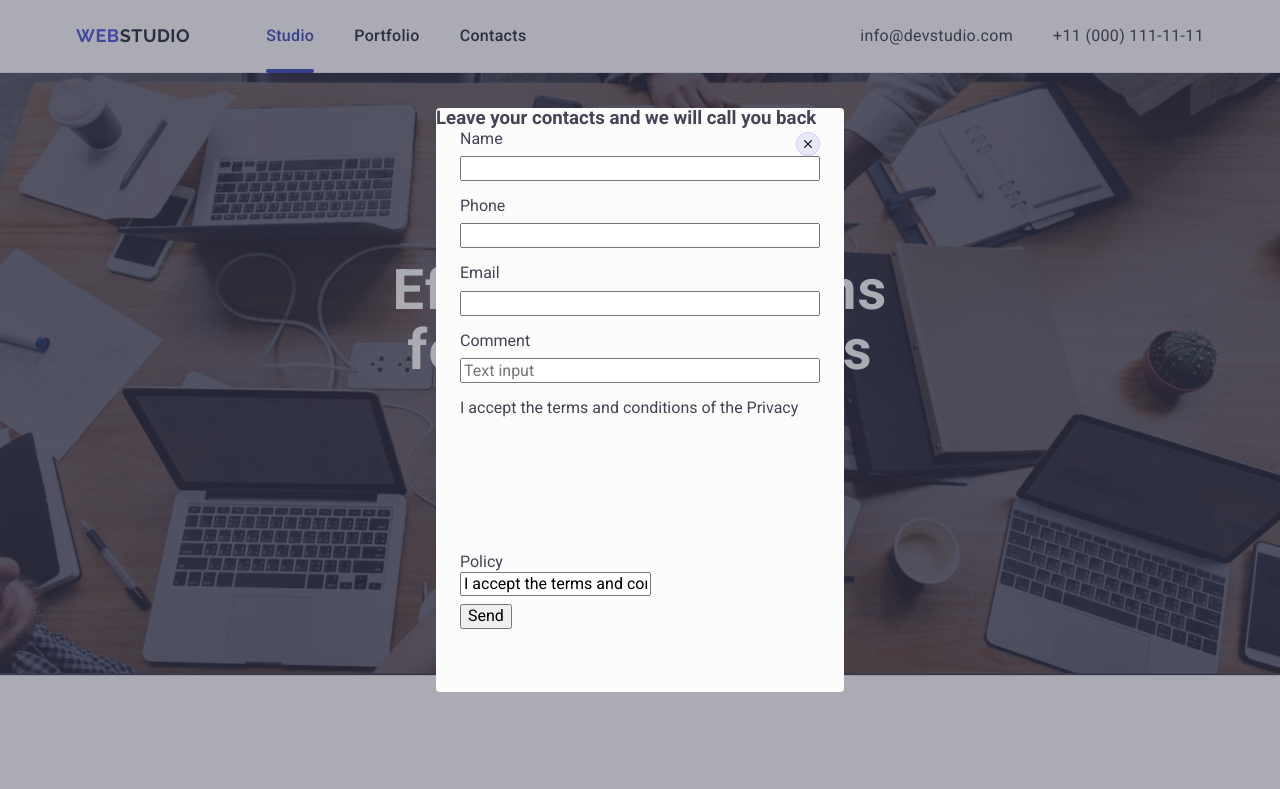
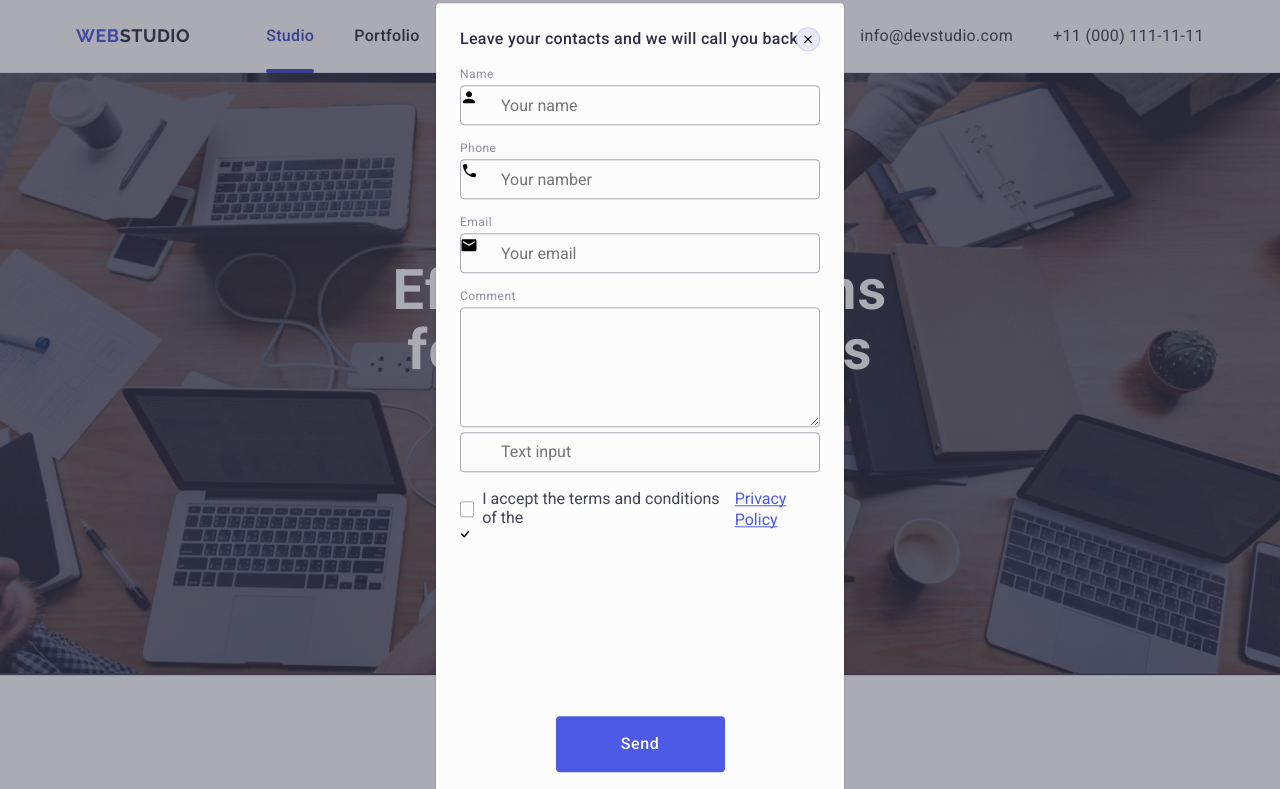
Before and after one commit to Kravchishyna/goit-markup-hw-05, a plain HTML site: page index.html in a window 1280 px wide. Shown: the top 789 px of the page. Drawn offline with nearby package versions, Linux system fonts and the light colour scheme.

Commit message:
add form

```diff
--- a/css/styles.css
+++ b/css/styles.css
@@ -501,6 +501,7 @@ background-color: #404bbf;
     width: 100%;
     height: 100%;
     display: flex;
+    z-index: 999999;
     background-color: rgba(46, 47, 66, 0.4);
     opacity: 0;
     visibility: hidden;
@@ -519,7 +520,9 @@ background-color: #404bbf;
     background: #fcfcfc;
     border-radius: 4px;
     width: 408px;
+    padding: 24px;
     min-height: 584px;
+    box-shadow: 0 1px 1px 0 rgba(0, 0, 0, 0.14), 0 1px 3px 0 rgba(0, 0, 0, 0.12), 0 2px 1px 0 rgba(0, 0, 0, 0.2);
     transform: translate(-50%, -50%) scale(1);
     transition: transform 250ms cubic-bezier(0.4, 0, 0.2, 1);
 }
@@ -554,7 +557,7 @@ fill: #ffffff;
 .form {
     display: flex;
     width: 360px;
-    height: 336px;
+
     align-items: flex-start;
     justify-content: flex-start;
     flex-direction: column;
@@ -563,7 +566,122 @@ fill: #ffffff;
     margin-right: auto;
 }
 .input-form {
+    border: 1px solid rgba(46, 47, 66, 0.4);
+    border-radius: 4px;
+    width: 360px;
+    height: 40px;
+    padding-left: 40px;
+    margin-bottom: 8px;
+    background-color: transparent;
+}
+.input-form:focus{
+    border-color: #4d5ae5;
+    outline: transparent;
+    transition: border-color 250ms   transition 250ms cubic-bezier(0.4, 0, 0.2, 1);
+}
+.form-title {
+    font-weight: 500;
+    font-size: 16px;
+    line-height: 1.5;
+    letter-spacing: 0.02em;
+    color: #2e2f42;
+    max-width: 360px;
+    margin-bottom: 16px;
+    display: flex;
+}
+.form-dscr {
+    display: block;
+    font-size: 12px;
+    line-height: 1.17;
+    letter-spacing: 0.04em;
+    color: #8e8f99;
+    margin-bottom: 4px;
+}
+.input-form-wrap {
+    position: relative;
+}
+.icon-form {
+    position: absolute;
+    top: 0;
+    left: 0;
+
+}
+.input-form:focus + .icon-form {
+    color: #4d5ae5;
+    transition: 250ms cubic-bezier(0.4, 0, 0.2, 1);
+}
+.form-comment-dscr {
+    border: 1px solid rgba(46, 47, 66, 0.4);
+    border-radius: 4px;
     width: 100%;
-    height: 58px;
-    margin-bottom: 8px;
+    height: 120px;
+    background-color: transparent;
+    padding: 8px 16px;
+    transition: 250ms cubic-bezier(0.4, 0, 0.2, 1);
 }
+.form-comment-dscr:focus {
+    border-color: #4d5ae5;
+    outline: transparent;
+
+}
+.form-comment-dscr::placeholder{
+    font-weight: 400;
+    font-size: 12px;
+    line-height: 1.17;
+    letter-spacing: 0.04em;
+    color: rgba(46, 47, 66, 0.4);
+}
+.box-wrap {
+    display: flex;
+    align-items: center;
+    justify-content: flex-start;
+    flex-direction: row;
+    gap: 8px;
+}
+.checkbox-link {
+    line-height: 1.33;
+    text-decoration: underline;
+    text-decoration-skip-ink: none;
+    color: #4d5ae5;
+
+}
+.box-wrap-inv {
+    display: inline-flex;
+    justify-content: center;
+    align-items: center;
+    width: 16px;
+    height: 16px;
+    border-radius: 2px;
+    border: 1px solid rgba(46, 47, 66, 0.4);
+    cursor: pointer;
+    fill: #ffffff;
+}
+.checkbox:checked + .box-wrap .box-wrap-inv{
+    background-color: #404bbf;
+    border-color: #404bbf;
+    fill: #ffffff;
+}
+
+.checkbox-wrapper {
+    margin-bottom: 24px;
+}
+.checkbox:focus + .box-wrap .box-wrap-inv {
+    outline: 2px solid rgba(0, 0, 255, 0.5);
+}
+.input-btn {
+    font-family: "Roboto", sans-serif;
+    background-color:#4d5ae5;
+    font-weight: 500;
+    font-size: 16px;
+    line-height: 1.5;
+    letter-spacing: 0.04em;
+    color:#ffffff;
+    cursor: pointer;
+    display: block;
+    min-width: 169px;
+    height: 56px;
+    border: none;
+    border-radius: 4px;
+    margin: 0 auto;
+    padding: 16px 32px;
+}
--- a/index.html
+++ b/index.html
@@ -37,21 +37,45 @@
               <div class="modal">
                 <button class="modal-btn" type="button">
                   <svg class="modal-btn-svg" width="8" height="8"><use href="./images/icons.svg#icon-close-black"></use></svg></button>
-                  <h3>Leave your contacts and we will call you back</h3>
+                  <p class="form-title">Leave your contacts and we will call you back</p>
+
                   <form class="form">
-                    <label for="name" class="form-dscr">Name</label>
-                    <input class="input-form" id="name" type="text" name="" required/>
-                    <label for="phone" class="form-dscr">Phone</label>
-                    <input class="input-form" id="phone" type="text" name="" required/>
-                    <label for="email" class="form-dscr">Email</label>
-                    <input class="input-form" id="email" type="text" name="" required/>
-                    <label for="comment" class="form-dscr">Comment</label>
-                    <input class="input-form" id="comment" type="text" name="" placeholder="Text input" required/>
-                    <label>I accept the terms and conditions of the Privacy Policy
-                      <svg><use></use></svg>
-                      <input class="checkbox" name="" value="I accept the terms and conditions of the Privacy Policy">
-                    </label>
 
+                   <div class="form-wrapper">
+                    <label class="form-dscr" for="first-name" >Name</label>
+                    <div class="input-form-wrap">
+                      <input class="input-form" id="first-name" type="name" name="first-name" placeholder="Your name" required/>
+                      <svg class="icon-form"><use href="./images/icons.svg#icon-person-black" width="18" height="24"></use></svg>
+                    </div>
+                  </div>
+
+                   <div class="form-wrapper">
+                    <label class="form-dscr" for="phone" >Phone</label>
+                    <div class="input-form-wrap">
+                      <input class="input-form" id="phone" type="tel" name="user-phone" placeholder="Your namber"/>
+                      <svg class="icon-form"><use href="./images/icons.svg#icon-phone-black" width="18" height="24"></use></svg>
+                    </div>
+                  </div>
+
+                   <div class="form-wrapper">
+                    <label class="form-dscr" for="user-email" >Email</label>
+                    <div class="input-form-wrap">
+                      <input class="input-form" id="user-email" type="email" name="user-email" placeholder="Your email" required/>
+                      <svg class="icon-form"><use href="./images/icons.svg#icon-email-black" width="18" height="24"></use></svg>
+                    </div>
+                  </div>
+
+                  <div class="form-comment">
+                    <label class="form-dscr" for="user-comment">Comment</label>
+                    <textarea class="form-comment-dscr"></textarea>
+                    <input class="input-form" id="user-comment" type="text" name="user-comment" placeholder="Text input" required/>
+                  </div>
+
+                  <div class="checkbox-wrapper">
+                    <input class="checkbox visually-hidden" id="privacy policy" type="checkbox" name="Privacy Policy" value="true" required/>
+                    <label class="box-wrap" for="privacy policy"><span class="box-wrap-inv"></span>I accept the terms and conditions of the<a class="checkbox-link" href="">Privacy Policy</a></label>
+                    <svg class="icon-form-wrap"><use href="./images/icons.svg#icon-chek" width="10" height="8"></use></svg>
+                  </div>
                     <button class="input-btn" type="submit">Send</button>
                   </form>
               </div>
```
